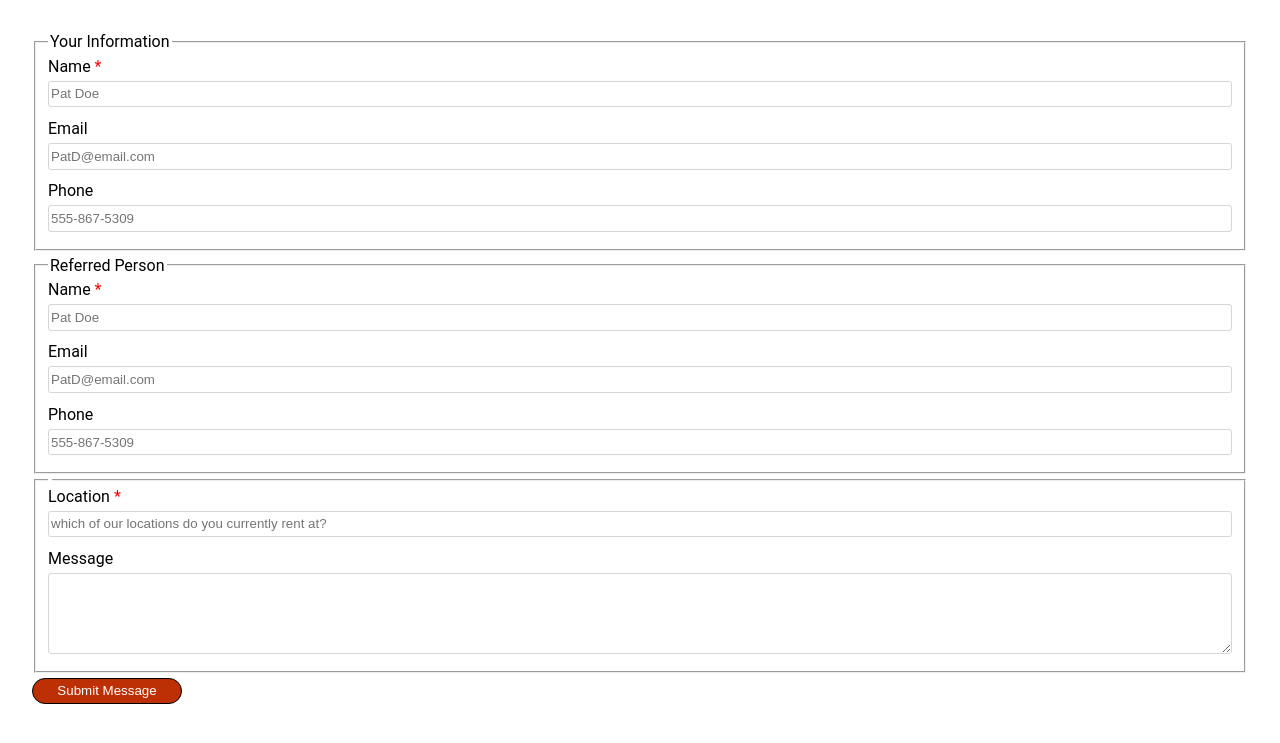
After one commit to handev-001/HAN-Elements, a PHP site: page /hls/referral-program.html in a window 1280 px wide. The commit adds this page. Shown: the top 743 px of the page. Run offline with PHP 8.4, Linux system fonts and the light colour scheme.

Commit message:
new forms

```diff
--- /dev/null
+++ b/hls/referral-program.html
@@ -0,0 +1,60 @@
+<!doctype html>
+<html lang="en">
+<head>
+	<meta charset="utf-8">
+	<title>Heartland Storage - referral program</title>
+	<meta name="viewport" content="width=device-width, initial-scale=1">
+
+
+	<link rel="stylesheet" id="element-style"  href="style.css" media="all" />
+
+</head>
+<body>
+	<div class="container-form">
+    <form class="net-form" data-netlify="true" name="hls-referral-program" method="POST" action="thank-you" netlify-honeypot="h-field">
+        <input type='hidden' name='form-name' value='hls-referral-program' />
+
+        <fieldset>
+            <legend>Your Information</legend>
+            <label for="name">Name <span class="red-text">*</span></label>
+            <input type="text" id="name" name="name" required="required" placeholder="Pat Doe">
+
+            <label for="email">Email</label>
+            <input type="email" id="email" name="email" placeholder="PatD@email.com">
+
+            <label for="phone">Phone</label>
+            <input type="tel" id="phone" name="phone" pattern="1?[0-9]{3}-?[0-9]{3}-?[0-9]{4}" placeholder="555-867-5309">
+
+        </fieldset>
+        <fieldset>
+            <legend>Referred Person</legend>
+
+            <label for="name">Name <span class="red-text">*</span></label>
+            <input type="text" id="name" name="name" required="required" placeholder="Pat Doe">
+
+            <label for="email">Email</label>
+            <input type="email" id="email" name="email" placeholder="PatD@email.com">
+
+            <label for="phone">Phone</label>
+            <input type="tel" id="phone" name="phone" pattern="1?[0-9]{3}-?[0-9]{3}-?[0-9]{4}" placeholder="555-867-5309">
+
+        </fieldset>
+
+        <fieldset>
+            <legend></legend>
+
+            <label for="location">Location <span class="red-text">*</span></label>
+            <input type="text" id="location" name="location" required="required" placeholder="which of our locations do you currently rent at?">
+
+
+            <label for="message">Message</label>
+            <textarea id="message" name="message" rows="5"></textarea>
+        </fieldset>
+
+        <input type="text" id="h-field" name="h-field">
+
+        <input type="submit" name="submit" value="Submit Message">
+    </form>
+    </div>
+</body>
+</html>
--- a/hls/style.css
+++ b/hls/style.css
@@ -65,7 +65,8 @@ h2 {
 
 
 
-form.net-form {
+form.net-form,
+form.net-form fieldset {
 	display:flex;
 	flex-direction:row;
 	flex-wrap:wrap;
@@ -74,17 +75,17 @@ form.net-form {
 	align-content:flex-start;
 	gap: 5px 10px;
 }
-form.net-form > br {
+form.net-form  br {
 	display: none;
 	width: 0px;
 }
-form.net-form > label,
-form.net-form > .space {
+form.net-form  label,
+form.net-form  .space {
 	flex: 1 0 100%;
 }
-form.net-form > input,
-form.net-form > select,
-form.net-form > textarea {
+form.net-form  input,
+form.net-form  select,
+form.net-form  textarea {
 	flex: 1 0 100%;
 	min-height:2em;
 	margin-bottom: 0.5em;
@@ -112,18 +113,18 @@ form.net-form input[type="submit"]:hover {
 	border: 1px solid rgba(24,75,79,1);
 }
 
-form.net-form > fieldset {
+form.net-form  fieldset {
 	flex: 1 0 calc(100% - 1.5em);
 }
-form.net-form > fieldset > legend {
+form.net-form  fieldset  legend {
 	border: none;
 }
-form.net-form > fieldset input[type="radio"] {
+form.net-form  fieldset input[type="radio"] {
 	flex: 1 0 50px;
 	float: left;
 	clear: left;
 }
-form.net-form > fieldset label {
+form.net-form  fieldset label {
 	flex: 1 0 100%;
 	float: left;
 }
```
